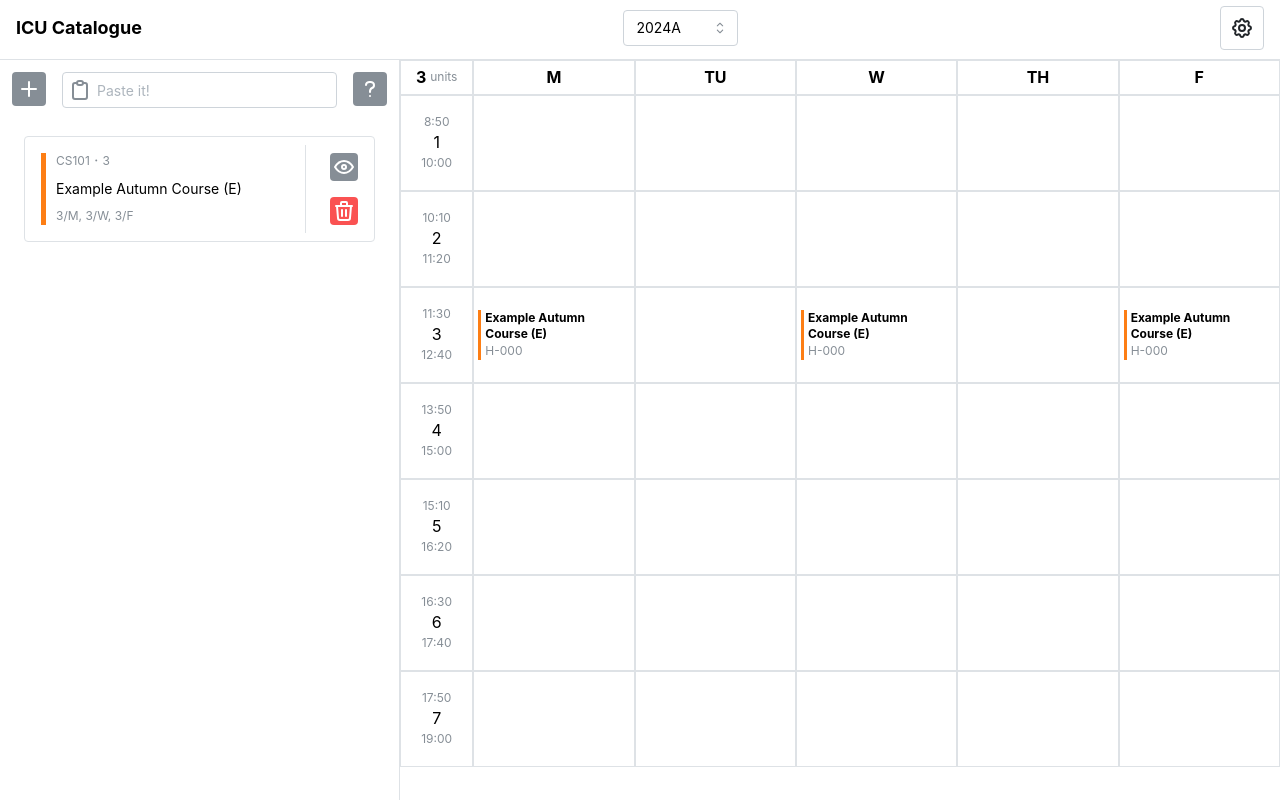
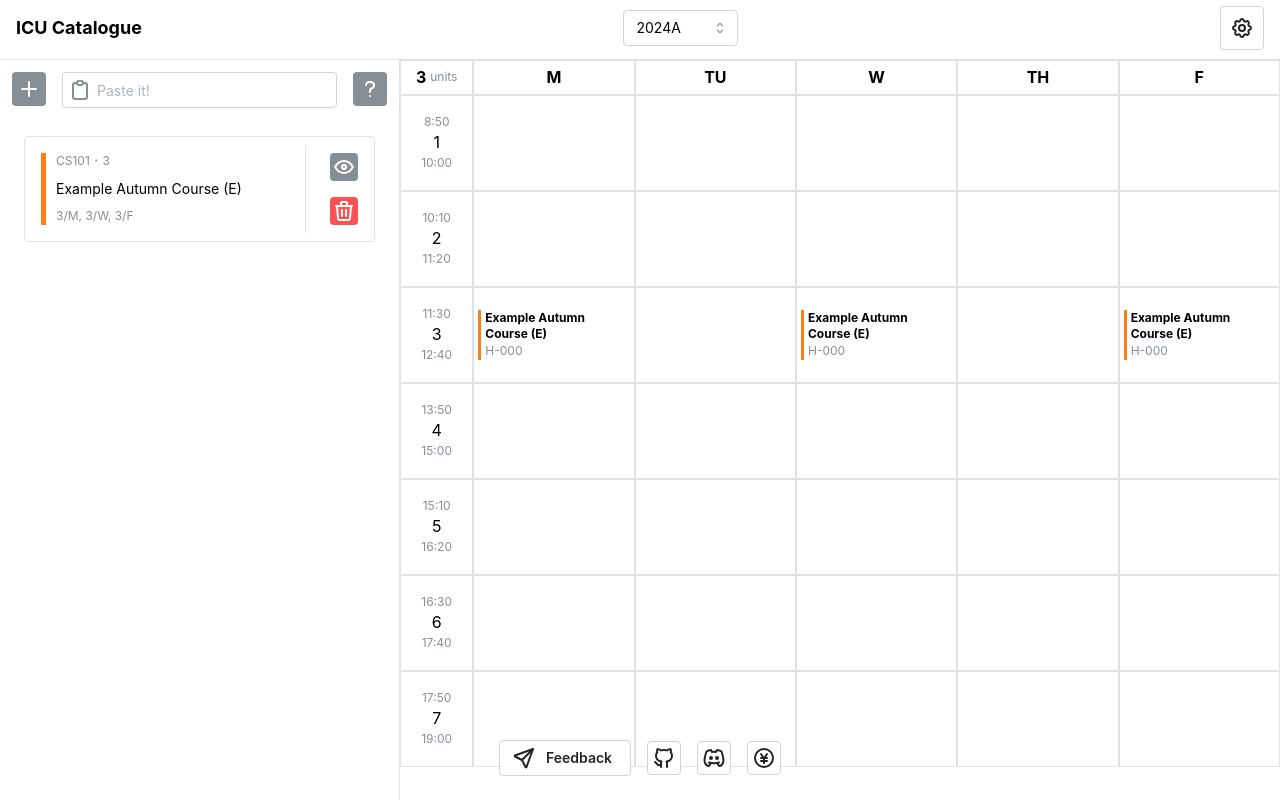
Before and after one commit to ItsukiKigoshi/icu-catalogue, a Next.js app: page / in a window 1280 px wide. Built offline with nearby package versions, Linux system fonts and the light colour scheme.

Commit message:
feat: Add feedback and social media buttons to the footer of the Page component

```diff
--- a/src/app/page.tsx
+++ b/src/app/page.tsx
@@ -1,5 +1,13 @@
 "use client";
-import { AppShell, Flex, em, Text } from "@mantine/core";
+import {
+  AppShell,
+  Flex,
+  em,
+  Text,
+  Button,
+  Group,
+  ActionIcon,
+} from "@mantine/core";
 import { useDisclosure, useMediaQuery, useToggle } from "@mantine/hooks";
 import { notifications } from "@mantine/notifications";
 import { useEffect, useState } from "react";
@@ -9,6 +17,12 @@ import { Navbar } from "../components/Navbar";
 import { Timetable } from "../components/Timetable";
 import { useLocalStorage } from "../hooks/useLocalStorage";
 import { Course, Term } from "../type/Types";
+import {
+  IconBrandDiscord,
+  IconBrandGithub,
+  IconCoinYen,
+  IconSend,
+} from "@tabler/icons-react";
 
 export default function Page() {
   const [navbarOpened, { toggle: toggleNavbar }] = useDisclosure(false);
@@ -278,14 +292,58 @@ export default function Page() {
           weekdays={weekdays}
         />
       </AppShell.Main>
-      {/* <AppShell.Footer
+      <AppShell.Footer
         withBorder={false}
         h="60px"
         style={{ background: "rgba(0,0,0,0)" }}
       >
-        <Flex gap="md" mih={50} justify="center" align="center" direction="row">
-        </Flex>
-      </AppShell.Footer> */}
+        <Group justify="center">
+          <Button
+            leftSection={<IconSend />}
+            component="a"
+            href="https://forms.gle/FH3pNW84weKYuQ1H8"
+            target="_blank"
+            color="gray"
+            variant="default"
+            aria-label="Give us feedback!"
+          >
+            Feedback
+          </Button>
+          <ActionIcon
+            component="a"
+            href="https://github.com/ItsukiKigoshi/icu-catalogue"
+            target="_blank"
+            color="gray"
+            variant="default"
+            size="lg"
+            aria-label="GitHub"
+          >
+            <IconBrandGithub />
+          </ActionIcon>
+          <ActionIcon
+            component="a"
+            href="https://discord.gg/2gmKTs4ezk"
+            target="_blank"
+            color="gray"
+            variant="default"
+            size="lg"
+            aria-label="Discord"
+          >
+            <IconBrandDiscord />
+          </ActionIcon>
+          <ActionIcon
+            component="a"
+            href="https://opencollective.com/icu-catalogue"
+            target="_blank"
+            color="gray"
+            variant="default"
+            size="lg"
+            aria-label="Open Collective"
+          >
+            <IconCoinYen />
+          </ActionIcon>
+        </Group>
+      </AppShell.Footer>
     </AppShell>
   );
 }
--- a/src/components/ModalSetting/index.tsx
+++ b/src/components/ModalSetting/index.tsx
@@ -12,11 +12,9 @@ import {
 } from "@mantine/core";
 import { useColorScheme, useDisclosure } from "@mantine/hooks";
 import {
-  IconBrandGithub,
   IconDownload,
   IconFileImport,
   IconMoon,
-  IconSend,
   IconSun,
 } from "@tabler/icons-react";
 import { saveAs } from "file-saver";
@@ -167,30 +165,6 @@ export default function ModalSetting(props: {
           close={modalConfirmClose}
           modalConfirmOpened={modalConfirmOpened}
         />
-        <Group justify="center" grow>
-          <Button
-            leftSection={<IconBrandGithub />}
-            component="a"
-            href="https://github.com/ItsukiKigoshi/icu-catalogue"
-            target="_blank"
-            color="gray"
-            variant="default"
-            aria-label="Open in a new tab"
-          >
-            GitHub
-          </Button>
-          <Button
-            leftSection={<IconSend />}
-            component="a"
-            href="https://forms.gle/FH3pNW84weKYuQ1H8"
-            target="_blank"
-            color="gray"
-            variant="default"
-            aria-label="Give us feedback!"
-          >
-            Feedback
-          </Button>
-        </Group>
       </Stack>
     </Modal>
   );
```
